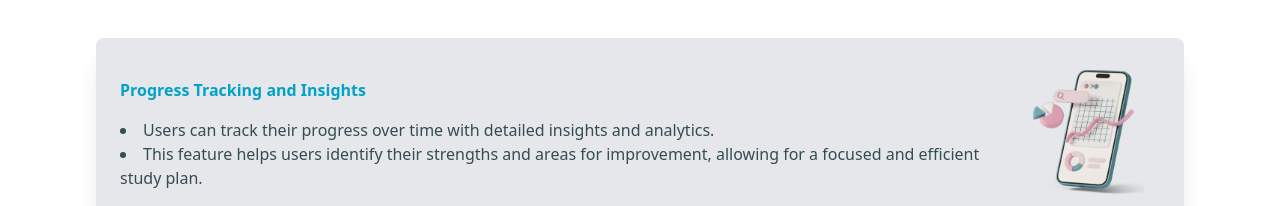
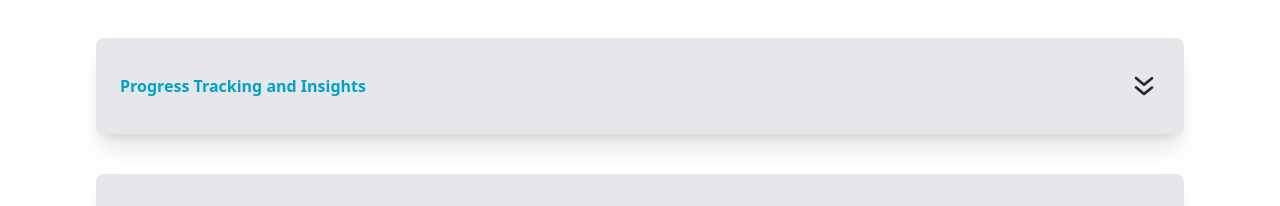
Before and after one commit to mehrnaz-shahi/ILish-landing, a React (Vite) app: page / in a window 1280 px wide. Shown: the part 594-800 px from the top of the page. Built offline with nearby package versions, Linux system fonts and the light colour scheme.

Commit message:
collapse features

```diff
--- a/src/App.tsx
+++ b/src/App.tsx
@@ -8,14 +8,21 @@ import Book from "./assets/images/book.png";
 import Track from "./assets/images/track.png";
 
 import ReactGA from 'react-ga4';
-import { useEffect } from "react";
+import { useEffect, useState } from "react";
 
 ReactGA.initialize('G-K69DB6RWY6');
 
-ReactGA.pageview(window.location.pathname + window.location.search);
+function App() {
 
+  const [collapseStates, setCollapseStates] = useState<boolean[]>(Array(features.length).fill(true));
 
-function App() {
+  const toggleCollapse = (index: number) => {
+    setCollapseStates(prev => {
+      const newState = [...prev];
+      newState[index] = !newState[index];
+      return newState;
+    });
+  }
 
   useEffect(() => {
     ReactGA.send({ hitType: "pageview", page: window.location.pathname });
@@ -30,72 +37,70 @@ function App() {
     alert("This app will be published soon.");
   };
 
+  const handleItemClick = (title: string) => {
+    ReactGA.event({
+      category: 'Item Click',
+      action: `Clicked on ${title}`
+    });
+  };
+
   return (
     <>
       <Navbar />
 
       <div className="md:mt-10 mt-6 md:px-8 px-4 py-2">
-        <div className="  bg-opacity-85  md:h-[26rem] h-[43rem] rounded-xl relative p-8 flex flex-col md:items-start items-center
-        md:text-xl text-sm" style={{backgroundColor: "rgb(81 34 108)"}}>
+        <div className="bg-opacity-85 md:h-[26rem] h-[43rem] rounded-xl relative p-8 flex flex-col md:items-start items-center
+        md:text-xl text-sm" style={{ backgroundColor: "rgb(81 34 108)" }}>
 
           <div className="absolute md:bottom-8 flex md:right-10 bottom-10 max-md:w-full items-center justify-center">
-            <img src={QuestionMockup} alt="question" className="lg:h-80  lg:w-40   h-72 w-32 -mr-10
-         " />
-            <img src={ProfileMockup} alt="profile" className="lg:h-80  lg:w-40  h-72 w-32 mt-6
-        " />
+            <img src={QuestionMockup} alt="question" className="lg:h-80 lg:w-40 h-72 w-32 -mr-10" />
+            <img src={ProfileMockup} alt="profile" className="lg:h-80 lg:w-40 h-72 w-32 mt-6" />
           </div>
 
-
-
-          <div className="lg:ml-16 mt-8 ">
-
-            <h1 className="text-white font-bold xl:text-2xl lg:text-lg md:w-80   !leading-10">
+          <div className="lg:ml-16 mt-8">
+            <h1 className="text-white font-bold xl:text-2xl lg:text-lg md:w-80 !leading-10">
               Your partner and tuition for learning and practicing IELTS
             </h1>
-
             <h3 className="text-neutral-300 mt-5">
               Using Chatgpt to improve your skills
             </h3>
-
-            <button onClick={handleClick}
-            style={{ backgroundColor: '#D7BAFF' }} className="md:px-24 px-16 w-full  py-4 rounded-3xl mt-14 font-bold">Download app</button>
-
+            <button onClick={handleClick} style={{ backgroundColor: '#D7BAFF' }} className="md:px-24 px-16 w-full py-4 rounded-3xl mt-14 font-bold">
+              Download app
+            </button>
           </div>
-
         </div>
-
 
         {/* Carts */}
         <div className="md:py-14 lg:px-16 px-0 py-0 md:mb-0 mb-10">
           {features.map((item, index) => (
             <div key={index} className="bg-gray-200 rounded-lg p-6 py-8 my-10 shadow-xl flex justify-between md:flex-row flex-col md:gap-0 gap-6 items-center">
-
               <div className="flex flex-col">
                 <h2 style={{ color: "#02A1C6" }} className="font-bold">{item.title}</h2>
-                <ul className="mt-4 " style={{ listStyle: "inside", color: "rgb(52, 76, 82)" }}>
-                  {item.items.map(
-                    feature =>
-                      <li key={index + 2 * index + 20}>
-                        {feature}
-                      </li>
-                  )}
-
+                <ul className={`mt-4 ${collapseStates[index] && 'hidden'}`} style={{ listStyle: "inside", color: "rgb(52, 76, 82)" }}>
+                  {item.items.map((feature, idx) => (
+                    <li key={idx}>{feature}</li>
+                  ))}
                 </ul>
               </div>
-              <img src={item.image} alt={item.title} className="h-32 mx-4" />
+              <img src={item.image} alt={item.title} className={`h-32 mx-4 ${collapseStates[index] && 'hidden'}`} />
+              <svg onClick={() => { toggleCollapse(index); handleItemClick(item.title); }} className={`w-8 text-gray-600 animate-pulse ${!collapseStates[index] && 'rotate-180'}`} xmlns="http://www.w3.org/2000/svg" viewBox="0 0 24 24" id="down-arrow">
+                <g>
+                  <g>
+                    <rect width="24" height="24" opacity="0"></rect>
+                    <path d="M17.37 12.39L12 16.71l-5.36-4.48a1 1 0 1 0-1.28 1.54l6 5a1 1 0 0 0 1.27 0l6-4.83a1 1 0 0 0 .15-1.41 1 1 0 0 0-1.41-.14z"></path>
+                    <path d="M11.36 11.77a1 1 0 0 0 1.27 0l6-4.83a1 1 0 0 0 .15-1.41 1 1 0 0 0-1.41-.15L12 9.71 6.64 5.23a1 1 0 0 0-1.28 1.54z"></path>
+                  </g>
+                </g>
+              </svg>
             </div>
           ))}
-
         </div>
-
       </div>
-
     </>
-  )
+  );
 }
 
 export default App;
-
 
 const features = [
   {
@@ -107,10 +112,10 @@ const features = [
     image: Track,
   },
   {
-    title: 'Progress Tracking and Insights',
+    title: 'User Feedback and Improvement',
     items: [
-      'Users can track their progress over time with detailed insights and analytics.',
-      'This feature helps users identify their strengths and areas for improvement, allowing for a focused and efficient study plan.'
+      'Users can provide feedback on their learning experience and suggest improvements.',
+      'The app uses this feedback to continuously enhance its features and content.'
     ],
     image: Feedback,
   },
@@ -138,4 +143,4 @@ const features = [
     ],
     image: Book,
   },
-]
+];
```
Also changed, not shown: src/assets/icons/downArrow.svg (added).
